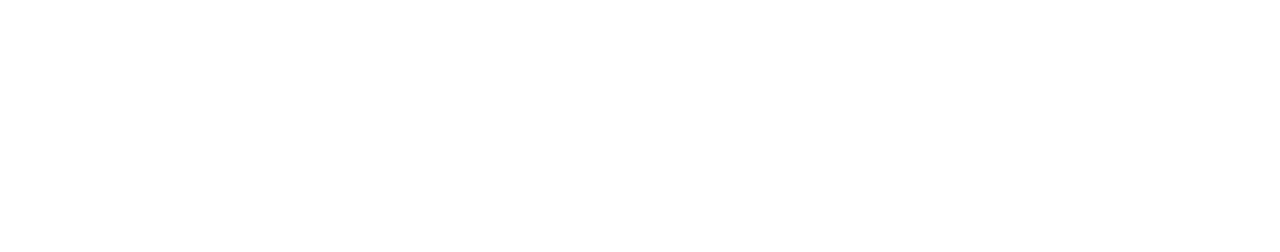
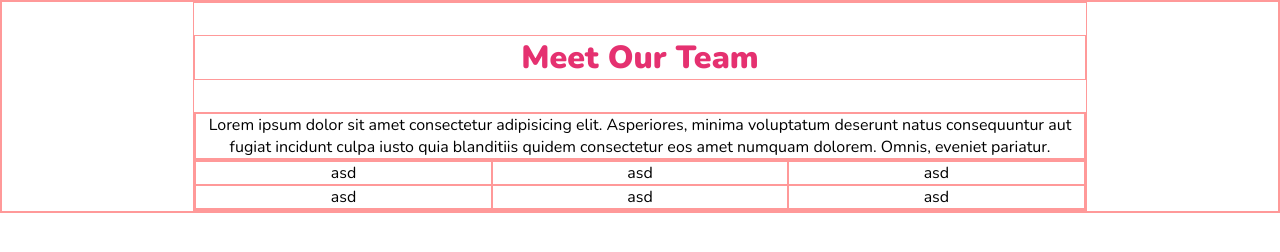
Before and after one commit to Gutierrez-Pool/html-css-float-cards, a plain HTML site: page index.html in a window 1280 px wide. Drawn offline with nearby package versions, Linux system fonts and the light colour scheme.

Commit message:
aggiunta-titolo-paragrafo

```diff
--- a/css/style.css
+++ b/css/style.css
@@ -2,8 +2,44 @@
     padding: 0;
     margin: 0;
     box-sizing: border-box;
+
+    border: 1px solid rgba(100%, 0%, 0%, 0.4);
+}
+    /* Reset */
+
+
+.clearfix::after {
+    content: '';
+    display: table;
+    clear: both;
+}
+    /* clearfix */
+
+
+body {
+
+    font-family: 'Nunito', sans-serif;
 }
 
-body {
-    font-family: 'Nunito', sans-serif;
+
+h1 {
+    color: #e53170;
+    font-weight: 900;
+    margin-top: 1em;
+    margin-bottom: 1em;
 }
+
+.container {
+    width: 70%;
+
+    text-align: center;
+
+    margin-left: auto;
+    margin-right: auto;
+}
+
+.row .column {
+    width: calc(100% / 3);
+
+    float: left;
+}
--- a/index.html
+++ b/index.html
@@ -1,5 +1,6 @@
 <!DOCTYPE html>
 <html lang="it">
+
 <head>
     <meta charset="UTF-8">
     <meta name="viewport" content="width=device-width, initial-scale=1.0">
@@ -15,19 +16,49 @@
 
 <body>
 
-    <main>
+    <main class="container">
+
+        <h1>
+            Meet Our Team
+        </h1>
 
         <!-- Paragrafo -->
         <section>
-            <p></p>
+            <p>Lorem ipsum dolor sit amet consectetur adipisicing elit. Asperiores, minima voluptatum deserunt natus
+                consequuntur aut fugiat incidunt culpa iusto quia blanditiis quidem consectetur eos amet numquam
+                dolorem. Omnis, eveniet pariatur.
+            </p>
         </section>
 
         <!-- Cards -->
-        <section>
+        <section class="row clearfix">
+            <div class="column">
+                asd
+            </div>
 
+            <div class="column">
+                asd
+            </div>
+
+            <div class="column">
+                asd
+            </div>
+
+            <div class="column">
+                asd
+            </div>
+
+            <div class="column">
+                asd
+            </div>
+
+            <div class="column">
+                asd
+            </div>
         </section>
 
     </main>
 
 </body>
+
 </html>
```
